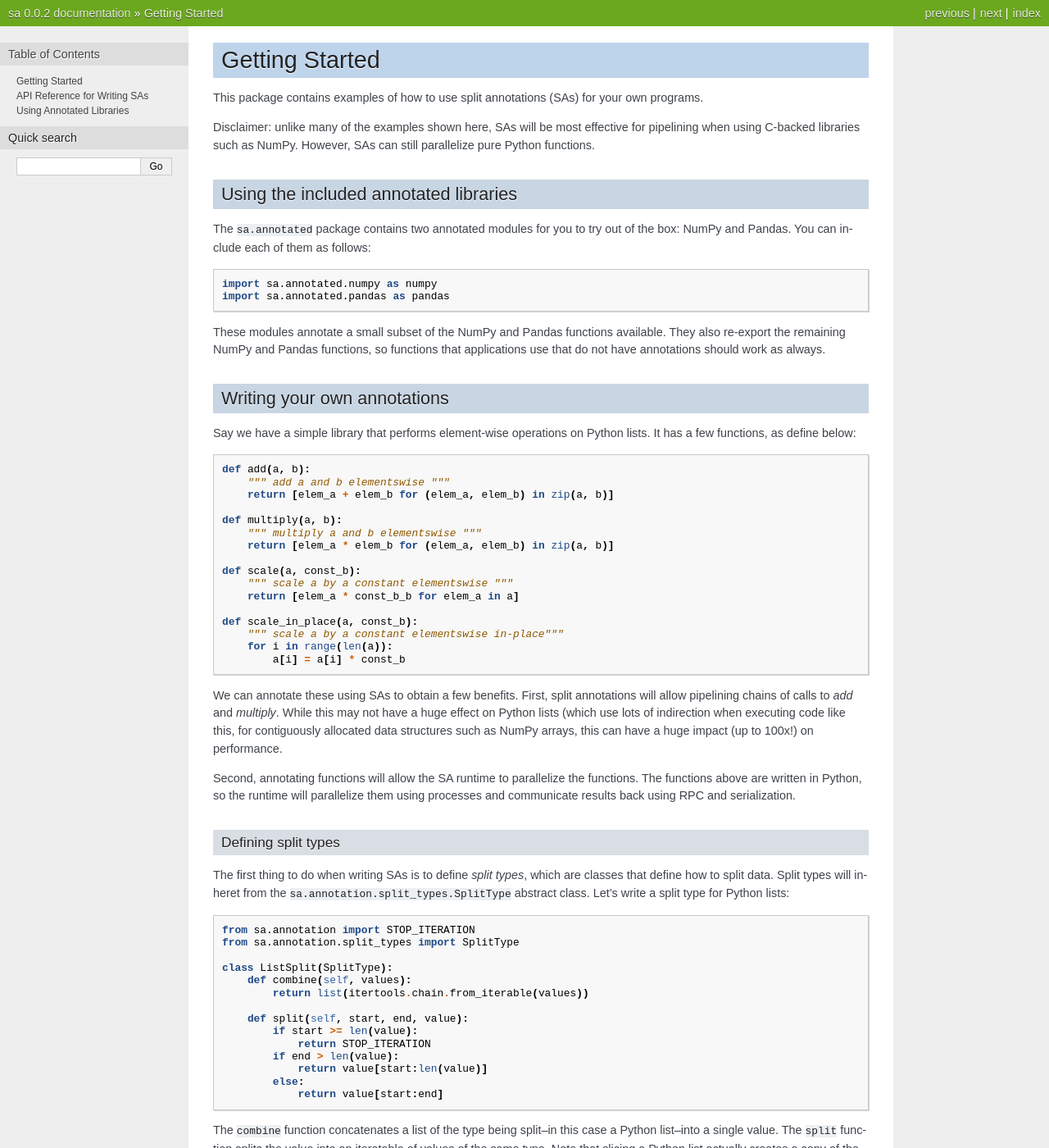
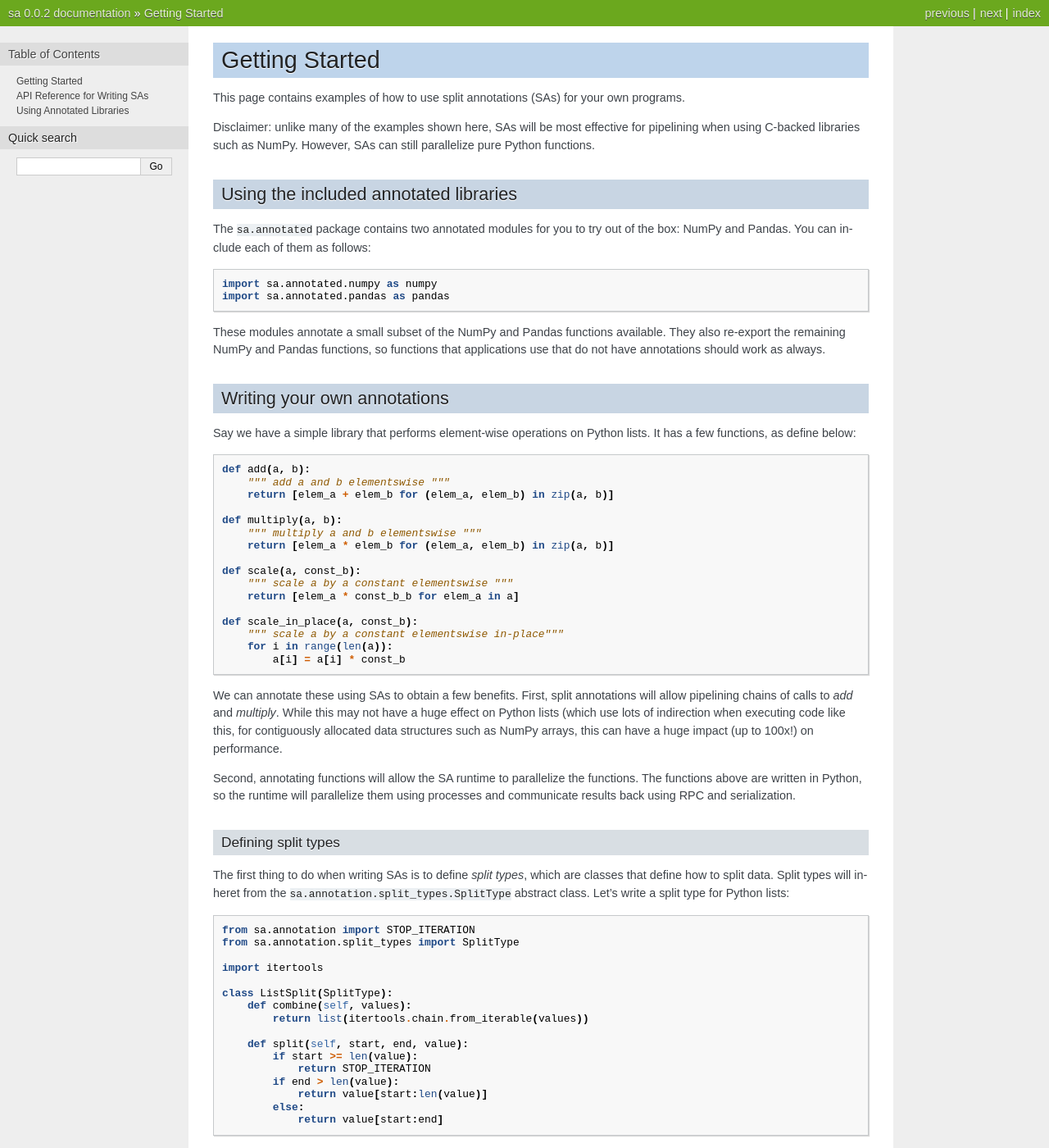
Before and after one commit to weld-project/split-annotations, a Sphinx documentation site: the page built from python/pycomposer/doc/source/getting_started.rst, in a window 1280 px wide and 1400 px high. Shown: the whole window at 82% size. Built offline with Sphinx 7.4.7, drawn with Linux system fonts in a browser that asks for light colours; pages that are not in the unit, such as notebooks, are missing from menus; some of the changed text lies outside the part shown.

Commit message:
Upload docs

```diff
--- a/python/pycomposer/doc/source/api_reference.rst
+++ b/python/pycomposer/doc/source/api_reference.rst
@@ -7,4 +7,7 @@
     :exclude-members: __call__, __weakref__
     :show-inheritance:
 
+Subpackages
+-----------
+
 .. toctree:: sa.annotation.split_types
--- a/python/pycomposer/doc/source/conf.py
+++ b/python/pycomposer/doc/source/conf.py
@@ -60,4 +60,4 @@
 # Add any paths that contain custom static files (such as style sheets) here,
 # relative to this directory. They are copied after the builtin static files,
 # so a file named "default.css" will overwrite the builtin "default.css".
-html_static_path = ['_static']
+# html_static_path = ['_static']
--- a/python/pycomposer/doc/source/getting_started.rst
+++ b/python/pycomposer/doc/source/getting_started.rst
@@ -1,7 +1,7 @@
 Getting Started
 **************************************
 
-This package contains examples of how to use split annotations (SAs) for your own
+This page contains examples of how to use split annotations (SAs) for your own
 programs.
 
 Disclaimer: unlike many of the examples shown here, SAs will be most effective
@@ -67,6 +67,8 @@
     from sa.annotation import STOP_ITERATION
     from sa.annotation.split_types import SplitType
 
+    import itertools
+
     class ListSplit(SplitType):
         def combine(self, values):
             return list(itertools.chain.from_iterable(values))
@@ -130,7 +132,7 @@
 
     @sa((mut(ListSplit()), Broadcast()), {}, None)
     def scale_in_place(a, const_b):
-        """ scale a by a constant elementswise """
+        """ scale a by a constant elementswise. Assumes `a` uses shared memory."""
         np.multiply(a, const_b, out=a)
 
 Notice how we wrapped the split type for the first argument (which is mutated
```
Also changed, not shown: README.md (+1 -1 lines), python/pycomposer/README.md (added), 4 other files.
